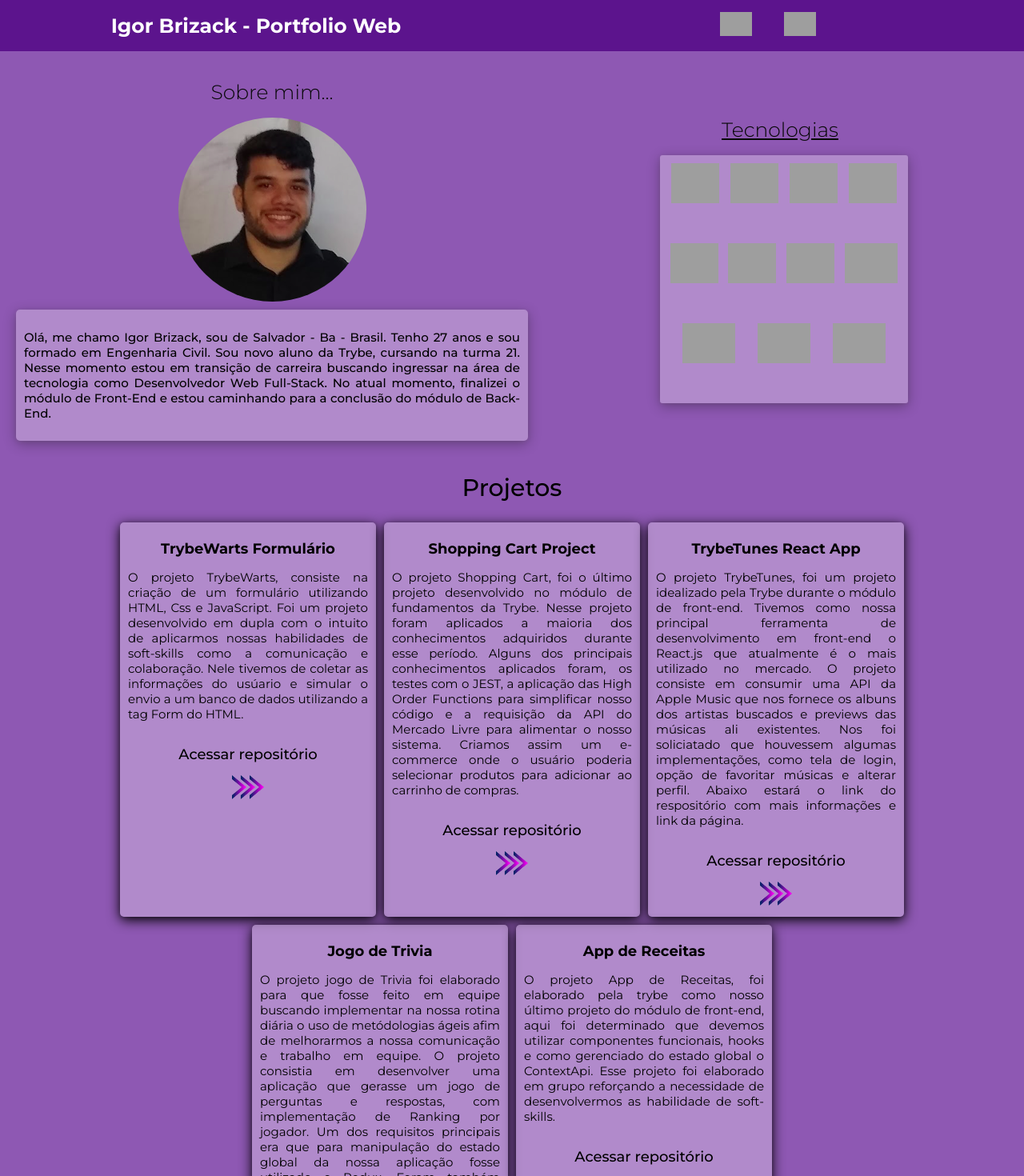
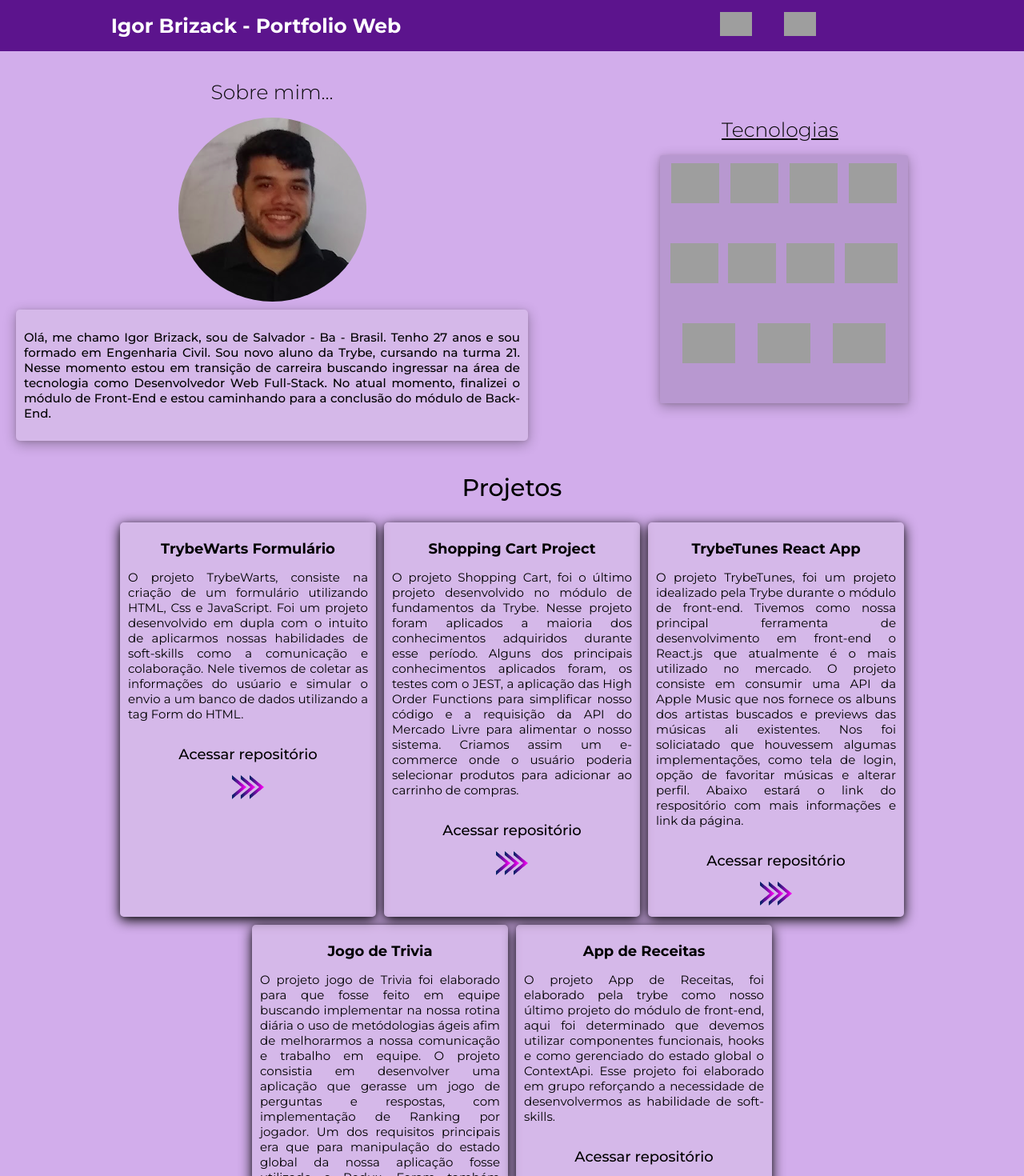
Before and after one commit to IgorBrizack/portfolioWeb, a React (Create React App) app: page / in a window 1280 px wide. Shown: the top 1470 px of the page at 80% size. Built offline with nearby package versions, Linux system fonts and the light colour scheme; grey boxes are pictures that could not be loaded.

Commit message:
correção da paleta de cores com amigo designer YOTI

```diff
--- a/src/App.css
+++ b/src/App.css
@@ -27,7 +27,7 @@
 }
 
 .about-main-container {
-  background-color: rgb(142, 88, 179);
+  background-color: rgb(210, 173, 235);
   /* background-color: rgb(69, 69, 69); */
   display: flex;
 }
@@ -100,7 +100,7 @@
   padding: 5px;
   border-radius: 3px;
   display: flex;
-  background-color: rgba(216, 196, 230, 0.468);
+  background-color: rgba(155, 126, 175, 0.468);
   flex-wrap: wrap;
   width: 300px;
   height:300px;
@@ -112,7 +112,7 @@
 .projects-absolut-container {
   display: flex;
   flex-direction: column;
-  background-color: rgb(142, 88, 179);
+  background-color: rgb(210, 173, 235);
 }
 
 .projects-main-container {
```
